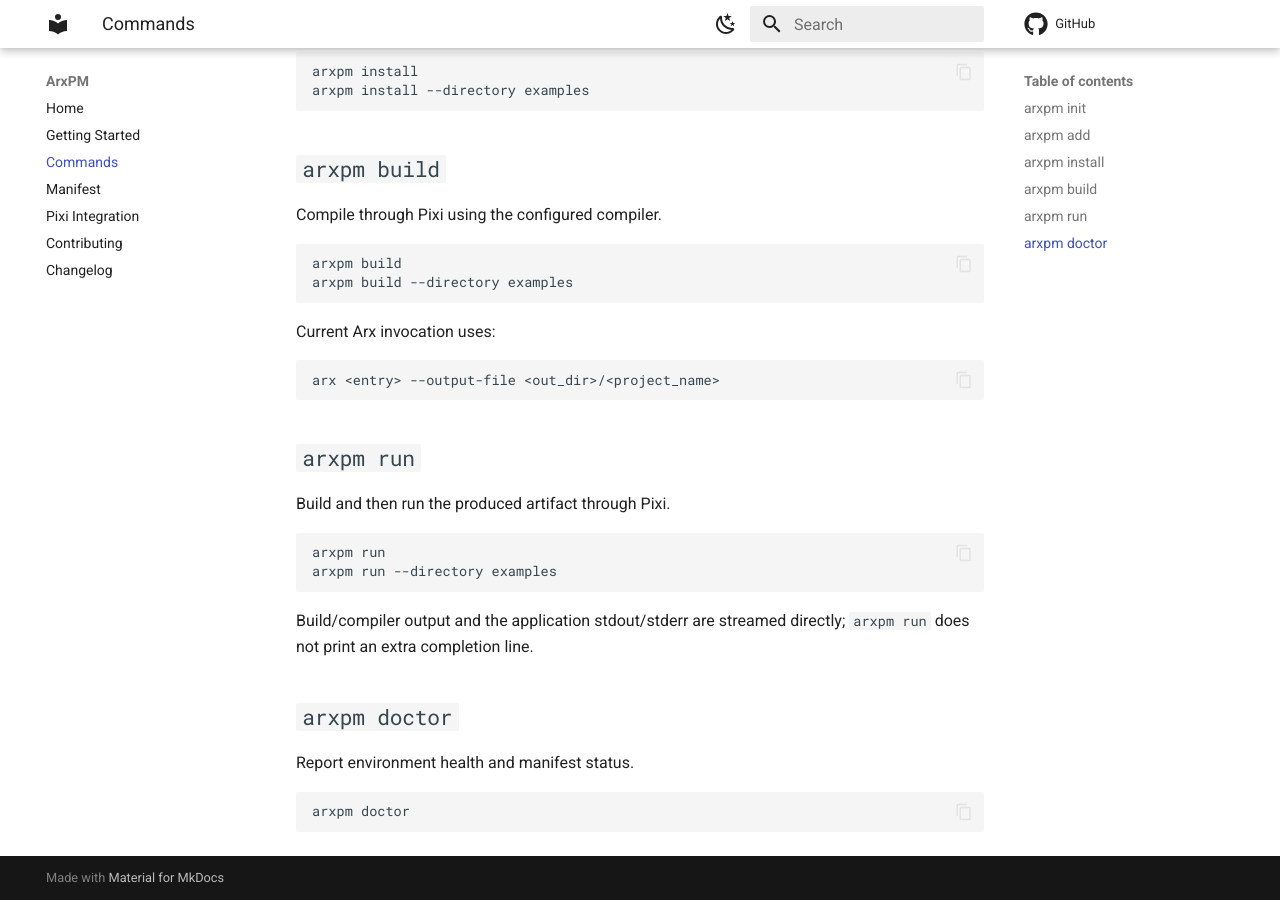
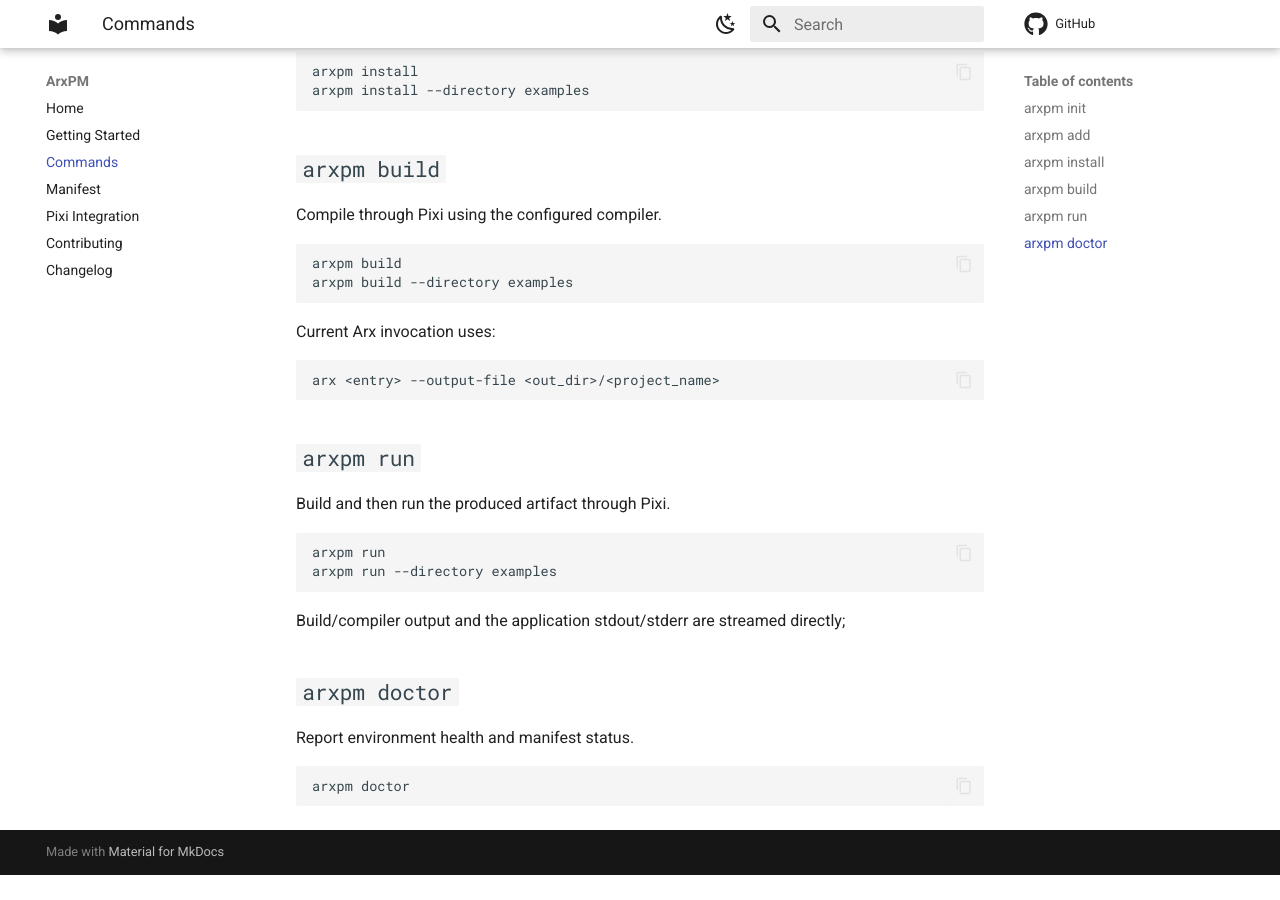
Before and after one commit to arxlang/arxpm, an MkDocs documentation site: the page built from docs/commands.md, in a window 1280 px wide and 900 px high, scrolled down 773 px. Built offline with MkDocs 1.6.1 and Material for MkDocs 9.7.7, drawn with Linux system fonts in a browser that asks for light colours; comment, search, counter and statistics services are not loaded; after the commit the page ends 1648 px from its top, so only the background shows below that.

Commit message:
remove unnecessary comment in the docs

````diff
--- a/docs/commands.md
+++ b/docs/commands.md
@@ -59,7 +59,6 @@ arxpm run --directory examples
 ```
 
 Build/compiler output and the application stdout/stderr are streamed directly;
-`arxpm run` does not print an extra completion line.
 
 ## `arxpm doctor`
 
````
